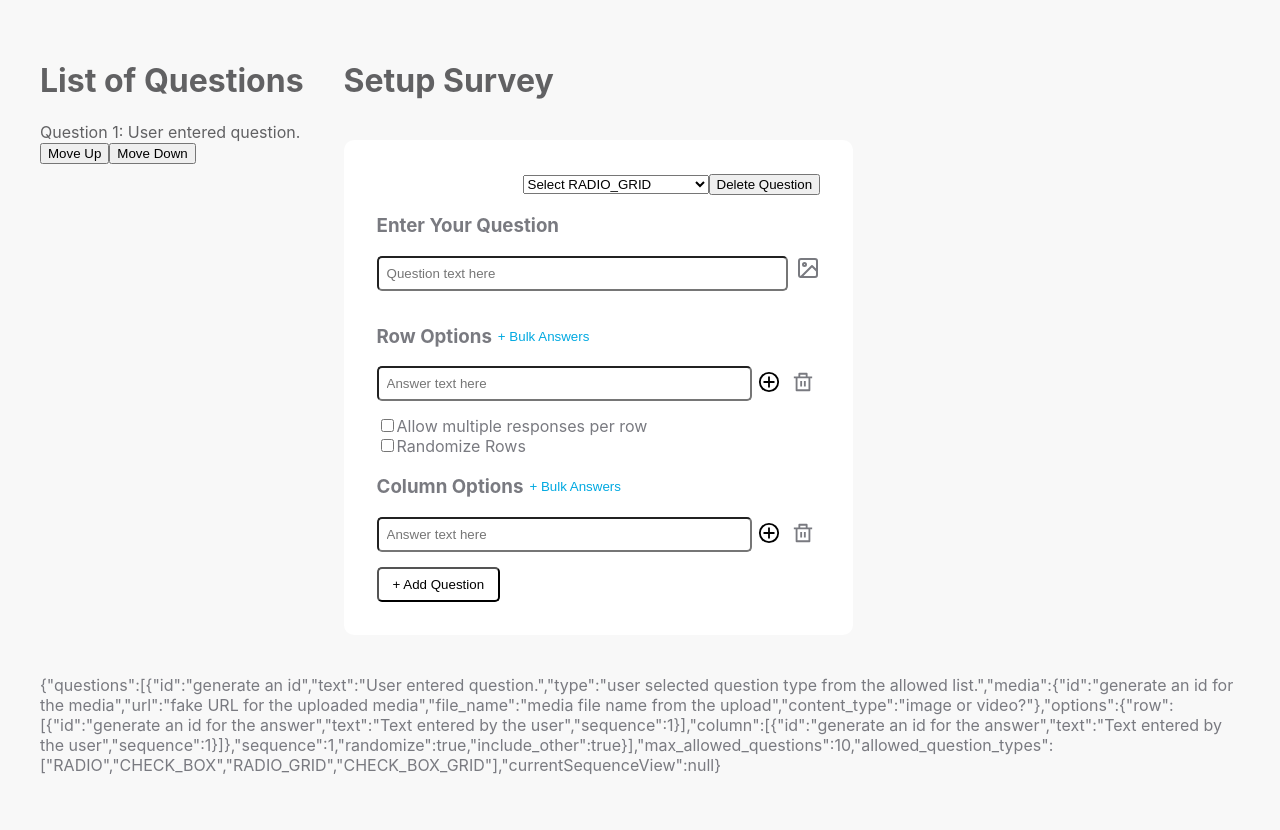
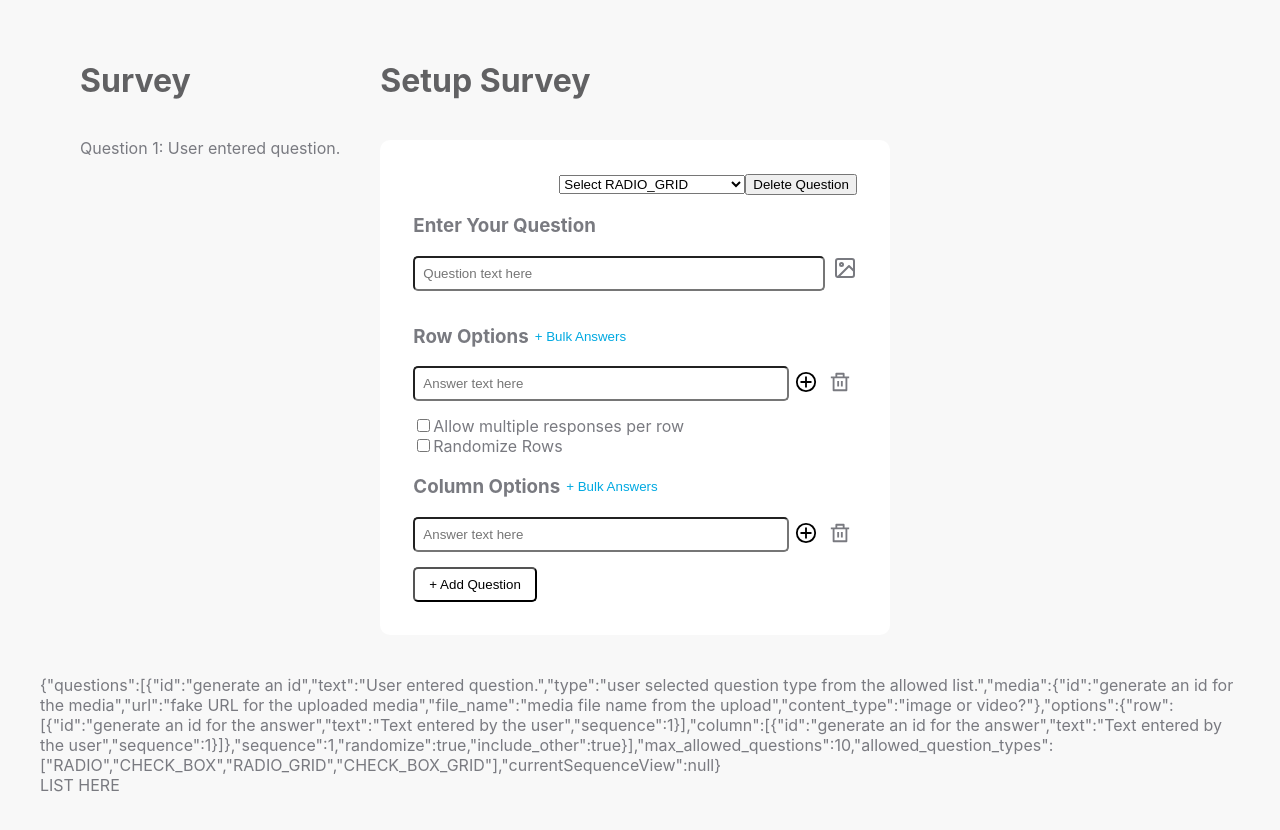
Before and after one commit to cw323/form-builder, a React (Create React App) app: page / in a window 1280 px wide. Shown: the top 830 px of the page. Built offline with nearby package versions, Linux system fonts and the light colour scheme.

Commit message:
Install react-sortable-hoc, create draggable question elements, add styling

```diff
--- a/package.json
+++ b/package.json
@@ -6,10 +6,13 @@
     "@testing-library/jest-dom": "^5.11.4",
     "@testing-library/react": "^11.1.0",
     "@testing-library/user-event": "^12.1.10",
+    "array-move": "^3.0.1",
     "react": "^17.0.1",
     "react-dom": "^17.0.1",
     "react-icons": "^4.1.0",
     "react-scripts": "4.0.1",
+    "react-sortable-hoc": "^1.11.0",
+    "react-sortablejs": "^6.0.0",
     "web-vitals": "^0.2.4"
   },
   "scripts": {
--- a/src/App.css
+++ b/src/App.css
@@ -20,3 +20,8 @@
   display: flex;
   flex-direction: row;
 }
+
+.QuestionsList {
+  display: flex;
+  flex-direction: column;
+}
--- a/src/App.js
+++ b/src/App.js
@@ -2,7 +2,8 @@ import React from 'react';
 import "./App.css";
 import Form from './components/Form/Form';
 import data from './data';
-import ListOfQuestions from './components/ListOfQuestions/ListOfQuestions';
+import arrayMove from 'array-move';
+import SortableList from './components/SortableList';
 
 class App extends React.Component {
   constructor(props) {
@@ -11,13 +12,13 @@ class App extends React.Component {
       questions: [],
       max_allowed_questions: null,
       allowed_question_types: [],
-      currentSequenceView: null
+      currentSequenceView: null,
     }
 
     this.handleDelete = this.handleDelete.bind(this);
-    this.handleMove = this.handleMove.bind(this);
     this.addQuestion = this.addQuestion.bind(this);
     this.selectQuestion = this.selectQuestion.bind(this);
+    this.onSortEnd = this.onSortEnd.bind(this);
   };
 
   componentDidMount() {
@@ -40,44 +41,6 @@ class App extends React.Component {
     })
   }
 
-  handleMove(e, index) {
-    const { name } = e.target;
-    const { questions, currentSequenceView } = this.state;
-
-    if ((index === 0 && name === 'up') || (index === questions.length-1 && name === 'down')) {
-      return;
-    }
-
-    const questionsArray = [...questions];
-    const deletedQuestion = questionsArray.splice(index, 1);
-    let newSequence;
-    let splice;
-
-    if (currentSequenceView) {
-      newSequence = 'up' ? currentSequenceView+1 : currentSequenceView-1;
-    }
-
-    if (name === 'up') {
-      splice = questionsArray.splice(index-1, 0, deletedQuestion[0])
-    }
-
-    if (name === 'down') {
-      splice = questionsArray.splice(index+1, 0, deletedQuestion[0]);
-    }
-
-    for (let i = 0; i < questionsArray.length; i++) {
-      questionsArray[i].sequence = i+1;
-      if (newSequence === i+1 && currentSequenceView) {
-        newSequence = questionsArray[i].sequence;
-      }
-    }
-
-    this.setState({
-      questions: questionsArray,
-      currentSequenceView: newSequence
-    })
-  }
-
   addQuestion(newQuestion) {
     const questions = [...this.state.questions];
     const sequence = questions.length + 1;
@@ -92,15 +55,31 @@ class App extends React.Component {
     })
   }
 
+  onSortEnd({oldIndex, newIndex}) {
+    console.log(oldIndex, newIndex, 'OLD AND NEW SEQUENCE')
+    let move = arrayMove(this.state.questions, oldIndex, newIndex);
+
+    for (let i = 0; i < move.length; i++) {
+      move[i].sequence = i + 1;
+    }
+
+    this.setState({
+      questions: move
+    });
+  };
+
   render() {
     return (
       <div className="App">
         <div className="ListAndFormWrapper">
-          <ListOfQuestions
-                questions={this.state.questions}
-                selectQuestion={this.selectQuestion}
-                handleMove={this.handleMove}
-          />
+          <div className="QuestionsList">
+            <h1 className="Title">Survey</h1>
+            <SortableList
+              items={this.state.questions}
+              onSortEnd={this.onSortEnd}
+              selectQuestion={this.selectQuestion}
+            />
+          </div>
           <div className="TitleAndFormWrapper">
             <h1 className="Title">Setup Survey</h1>
             <div className="FormWrapper">
@@ -116,6 +95,7 @@ class App extends React.Component {
           </div>
         </div>
         <div>{JSON.stringify(this.state)}</div>
+        <div>LIST HERE</div>
       </div>
     );
   }
--- a/src/components/Form/Form.js
+++ b/src/components/Form/Form.js
@@ -1,4 +1,5 @@
 import React from 'react';
+// import utilities
 import shuffle from '../../utilities/shuffle';
 import inputCheck from '../../utilities/inputCheck';
 import generateId from '../../utilities/generateId';
@@ -9,6 +10,7 @@ import OptionsBlock from '../OptionsBlock/OptionsBlock';
 
 import './Form.css';
 
+// make this into state
 let handleDeleteSequence;
 
 class Form extends React.Component {
@@ -202,8 +204,6 @@ class Form extends React.Component {
   addOption(e) {
     console.log(e.target, 'this is e.target')
     const { name, id } = e.target;
-    console.log(name, 'THIS IS NAME')
-    console.log([...this.state.options[name]], 'OPTION NAME')
     const options = [...this.state.options[name]];
     let sequence = this.state.options[name].length + 1;
     let num = 1;
@@ -265,15 +265,17 @@ class Form extends React.Component {
   }
 
   render() {
+    // add to state
     let disableButton = false;
 
     if (this.props.questionsLength === this.props.maxQuestions) {
       disableButton = true;
     }
 
-    const column = () => {
+    let column = null;
+
     if (this.state.type === "RADIO_GRID" || this.state.type === "CHECK_BOX_GRID") {
-        return (
+      column = (
         <OptionsBlock
           title="Column Options"
           position="column"
@@ -283,8 +285,6 @@ class Form extends React.Component {
           deleteOption={this.deleteOption}
         />
       );
-      }
-        return null;
     }
 
     return (
@@ -320,7 +320,7 @@ class Form extends React.Component {
         />
         <CheckBox
           name="include_other"
-          checked={this.state.includeOther}
+          checked={this.state.include_other}
           handleToggle={this.handleToggle}
           label="Allow multiple responses per row"
         />
@@ -331,7 +331,7 @@ class Form extends React.Component {
           label="Randomize Rows"
         />
         {/* ANSWER FOR COLUMN IF GRID LAYOUT SELECTED */}
-        {column()}
+        {column}
         {/* BUTTON TO SAVE THE QUESTION FORM */}
         <input type="submit" disabled={disableButton} value="+ Add Question" />
       </form>
--- /dev/null
+++ b/src/components/SortableItem.js
@@ -0,0 +1,8 @@
+import React from 'react';
+import { SortableElement } from 'react-sortable-hoc';
+
+const SortableItem = SortableElement(({ item }) =>
+<div>Question {item.sequence}: {item.text}</div>
+);
+
+export default SortableItem;
--- /dev/null
+++ b/src/components/SortableList.js
@@ -0,0 +1,17 @@
+import React from 'react';
+import { SortableContainer } from 'react-sortable-hoc';
+import SortableItem from './SortableItem';
+
+const SortableList = SortableContainer(({ items, selectQuestion }) => {
+  return (
+    <ul>
+      {items.map((item, index) => (
+        <div className="" onClick={() => selectQuestion(index)}>
+          <SortableItem key={`item-${index}`} index={index} item={item} />
+        </div>
+      ))}
+    </ul>
+  );
+});
+
+export default SortableList;
```
Also changed, not shown: src/components/Button/Button.js (line endings or trailing spaces). Lines whose indentation alone changed are shown as unchanged.
